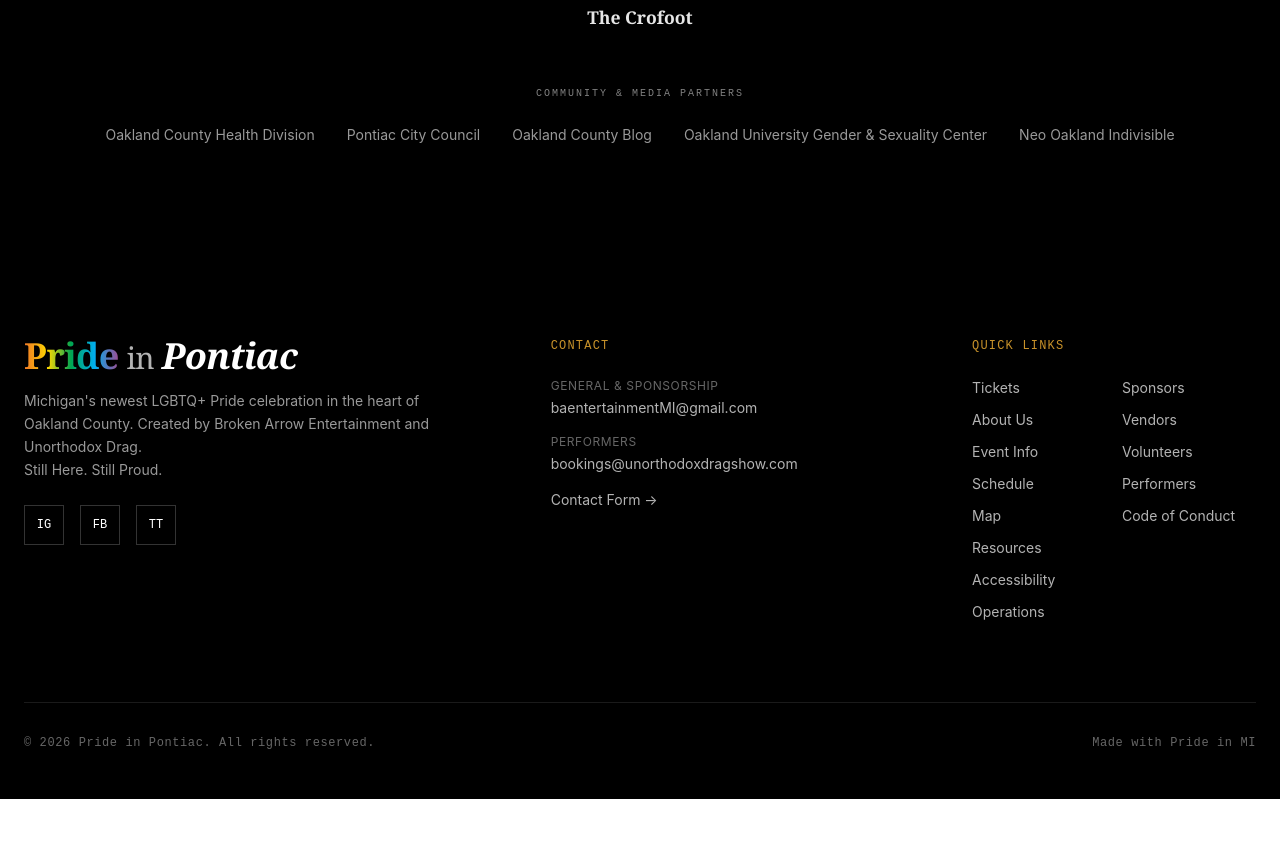
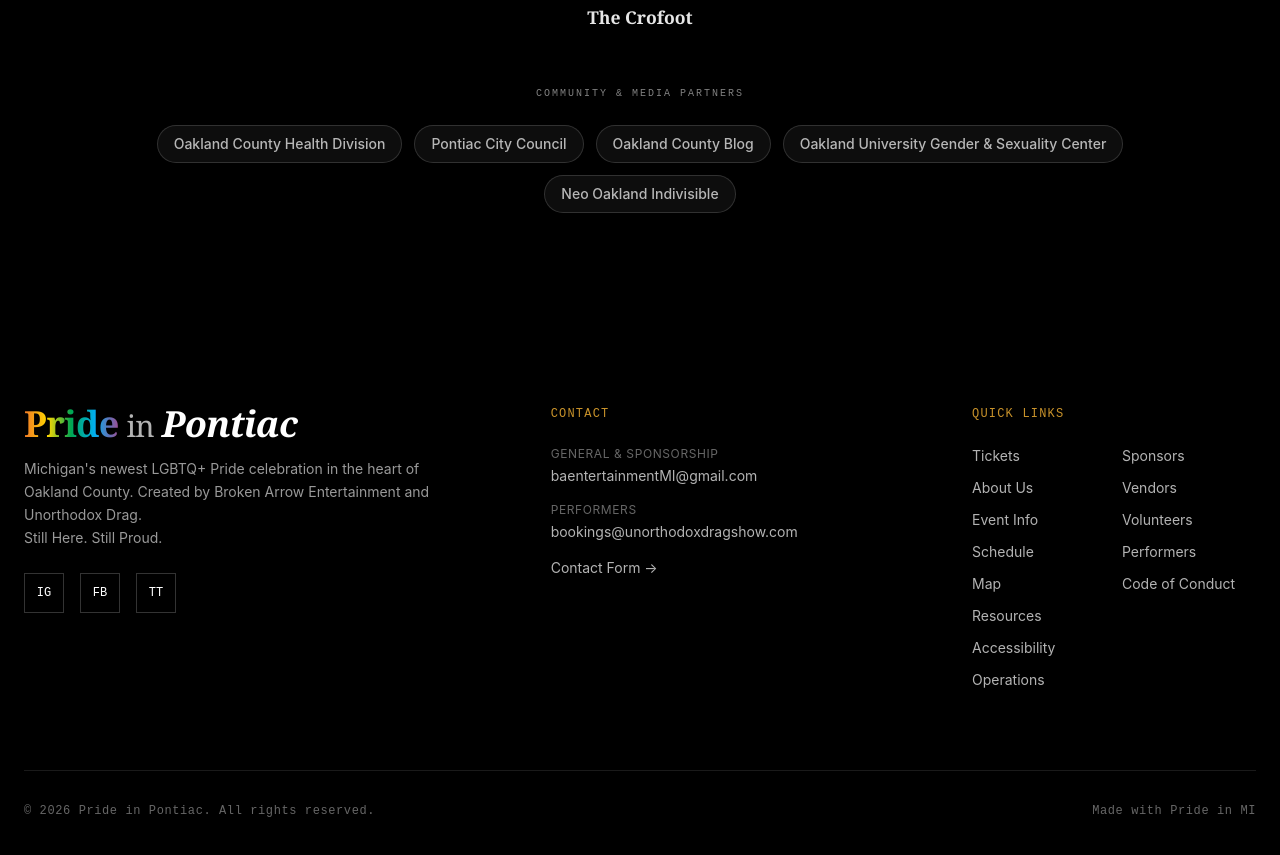
Before and after one commit to brokenbartender/pride-in-pontiac-2026, a React (Vite) app: page / in a window 1280 px wide. Shown: the part 5140-5995 px from the top of the page. Before the commit the page ends 5939 px from the top, so only its background shows below. Built offline with nearby package versions, Linux system fonts and the light colour scheme; no server answers.

Commit message:
Style Community & Media Partners as pill badges instead of a plain text block

```diff
--- a/src/components/ConfirmedPartners.tsx
+++ b/src/components/ConfirmedPartners.tsx
@@ -54,7 +54,10 @@
 export function ConfirmedPartners({ theme = "dark" }: { theme?: "dark" | "light" }) {
   const textColor = theme === "dark" ? "text-pride-white/90" : "text-pride-ink/90";
   const labelColor = theme === "dark" ? "text-pride-white/50" : "text-pride-muted";
-  const communyColor = theme === "dark" ? "text-pride-white/60" : "text-pride-muted";
+  const pillClass =
+    theme === "dark"
+      ? "bg-pride-white/5 border border-pride-white/15 text-pride-white/70 hover:border-pride-gold/40 hover:text-pride-white"
+      : "bg-pride-black/[0.03] border border-pride-black/10 text-pride-muted hover:border-pride-gold/40 hover:text-pride-ink";
 
   const gold = CONFIRMED_SPONSORS.filter((s) => s.tier === "Gold");
   const silver = CONFIRMED_SPONSORS.filter((s) => s.tier === "Silver");
@@ -97,9 +100,12 @@
 
       <div>
         <p className={`font-mono text-[10px] tracking-[0.2em] uppercase ${labelColor} text-center mb-6`}>Community & Media Partners</p>
-        <div className="flex flex-wrap justify-center gap-x-8 gap-y-3">
+        <div className="flex flex-wrap justify-center gap-3">
           {COMMUNITY_PARTNERS.map((name) => (
-            <span key={name} className={`font-sans text-sm ${communyColor}`}>
+            <span
+              key={name}
+              className={`font-sans text-sm font-medium px-4 py-2 rounded-full transition-colors ${pillClass}`}
+            >
               {name}
             </span>
           ))}
```
